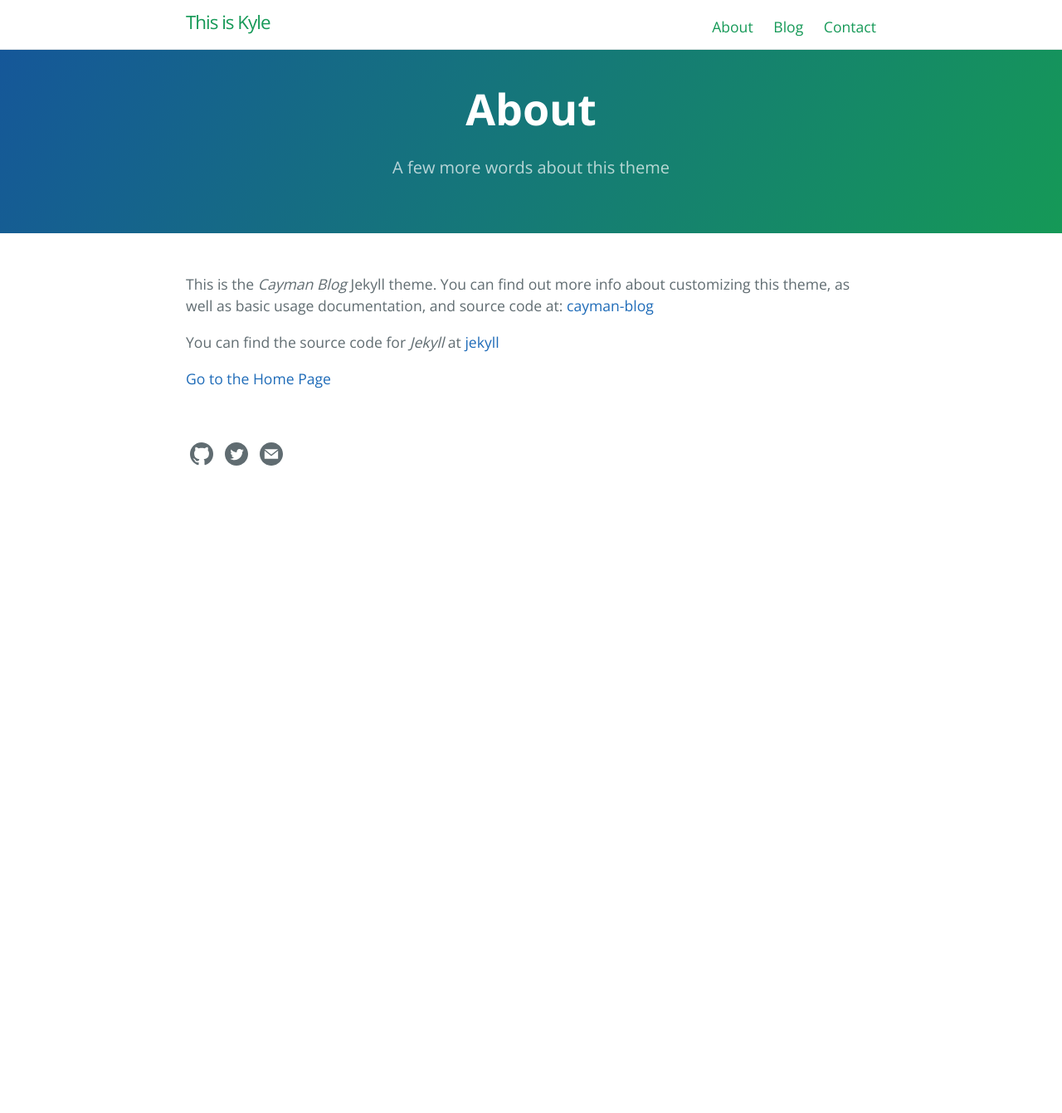
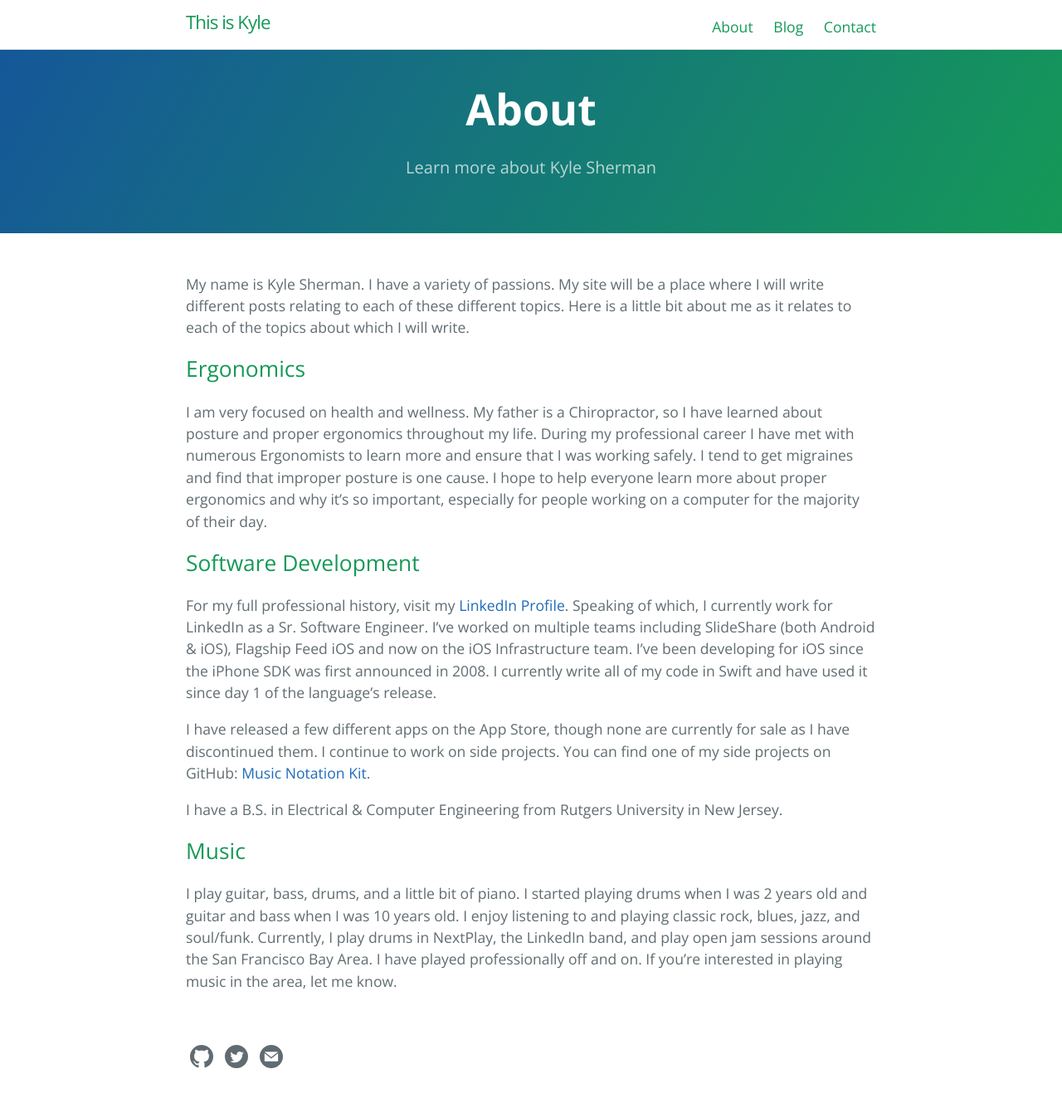
Before and after one commit to drumnkyle/drumnkyle.github.io, a Jekyll site: the page built from about.md, in a window 1280 px wide. Shown: the whole page at 83% size. Built offline with Jekyll 4.4.1, drawn with Linux system fonts in a browser that asks for light colours; before the commit the page ends 900 px from its top, so only the background shows below that.

Commit message:
Changed the About Page

```diff
--- a/about.md
+++ b/about.md
@@ -1,13 +1,21 @@
 ---
 layout: page
 title: About
-tagline: A few more words about this theme
+tagline: Learn more about Kyle Sherman
 permalink: /about.html
 ---
 
-This is the _Cayman Blog_ Jekyll theme. You can find out more info about customizing this theme, as well as basic usage documentation, and source code at: [cayman-blog](https://github.com/lorepirri/cayman-blog)
+My name is Kyle Sherman. I have a variety of passions. My site will be a place where I will write different posts relating to each of these different topics. Here is a little bit about me as it relates to each of the topics about which I will write.
 
-You can find the source code for _Jekyll_ at [jekyll](https://github.com/jekyll/jekyll)
+## Ergonomics
+I am very focused on health and wellness. My father is a Chiropractor, so I have learned about posture and proper ergonomics throughout my life. During my professional career I have met with numerous Ergonomists to learn more and ensure that I was working safely. I tend to get migraines and find that improper posture is one cause. I hope to help everyone learn more about proper ergonomics and why it’s so important, especially for people working on a computer for the majority of their day.
 
+## Software Development
+For my full professional history, visit my [LinkedIn Profile](https://www.linkedin.com/in/kyledsherman/). Speaking of which, I currently work for LinkedIn as a Sr. Software Engineer. I've worked on multiple teams including SlideShare (both Android & iOS), Flagship Feed iOS and now on the iOS Infrastructure team. I've been developing for iOS since the iPhone SDK was first announced in 2008. I currently write all of my code in Swift and have used it since day 1 of the language's release.
 
-[Go to the Home Page]({{ site.url }}{{ site.baseurl }})
+I have released a few different apps on the App Store, though none are currently for sale as I have discontinued them. I continue to work on side projects. You can find one of my side projects on GitHub: [Music Notation Kit](https://github.com/drumnkyle/music-notation-kit).
+
+I have a B.S. in Electrical & Computer Engineering from Rutgers University in New Jersey.
+
+## Music
+I play guitar, bass, drums, and a little bit of piano. I started playing drums when I was 2 years old and guitar and bass when I was 10 years old. I enjoy listening to and playing classic rock, blues, jazz, and soul/funk. Currently, I play drums in NextPlay, the LinkedIn band, and play open jam sessions around the San Francisco Bay Area. I have played professionally off and on. If you’re interested in playing music in the area, let me know.
```
